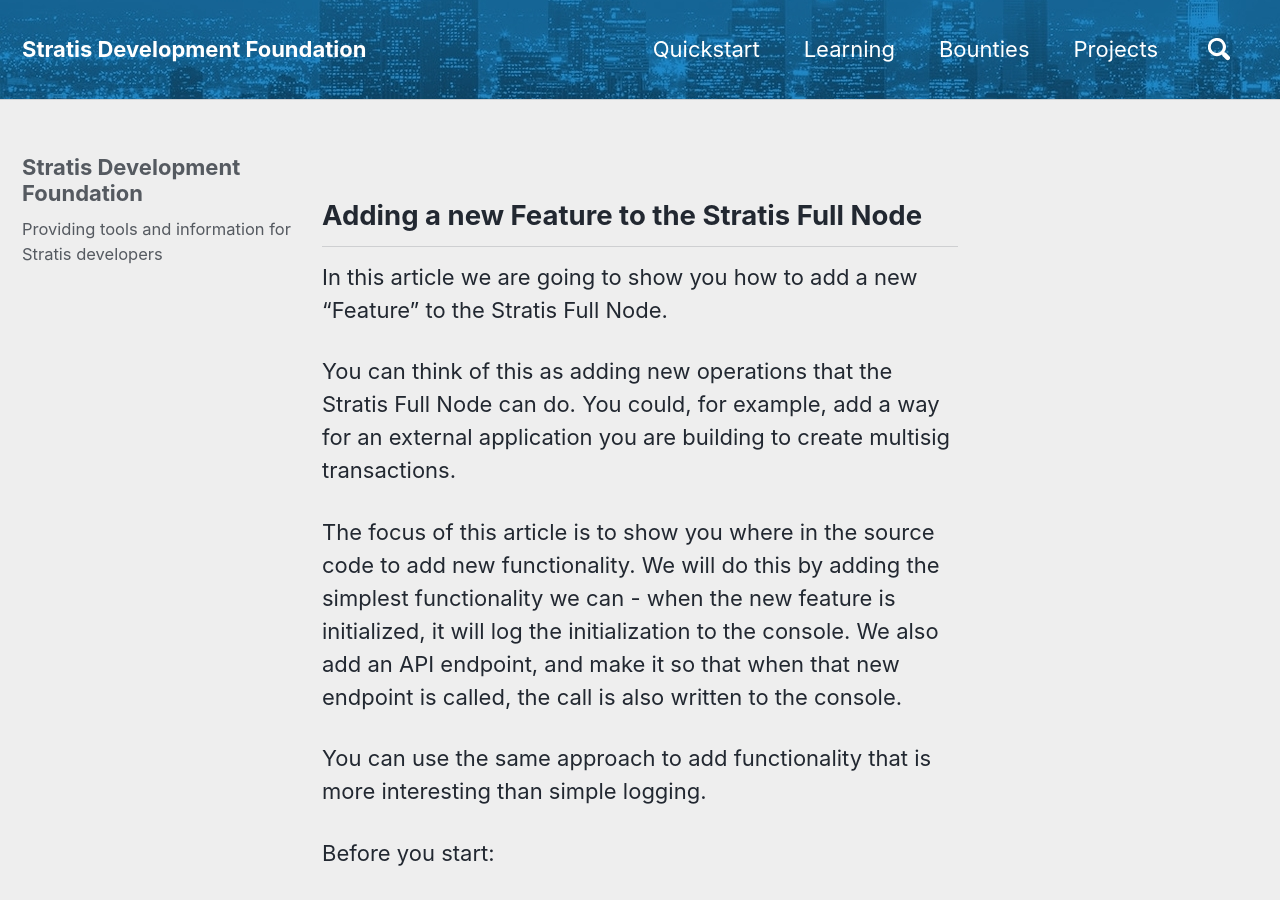
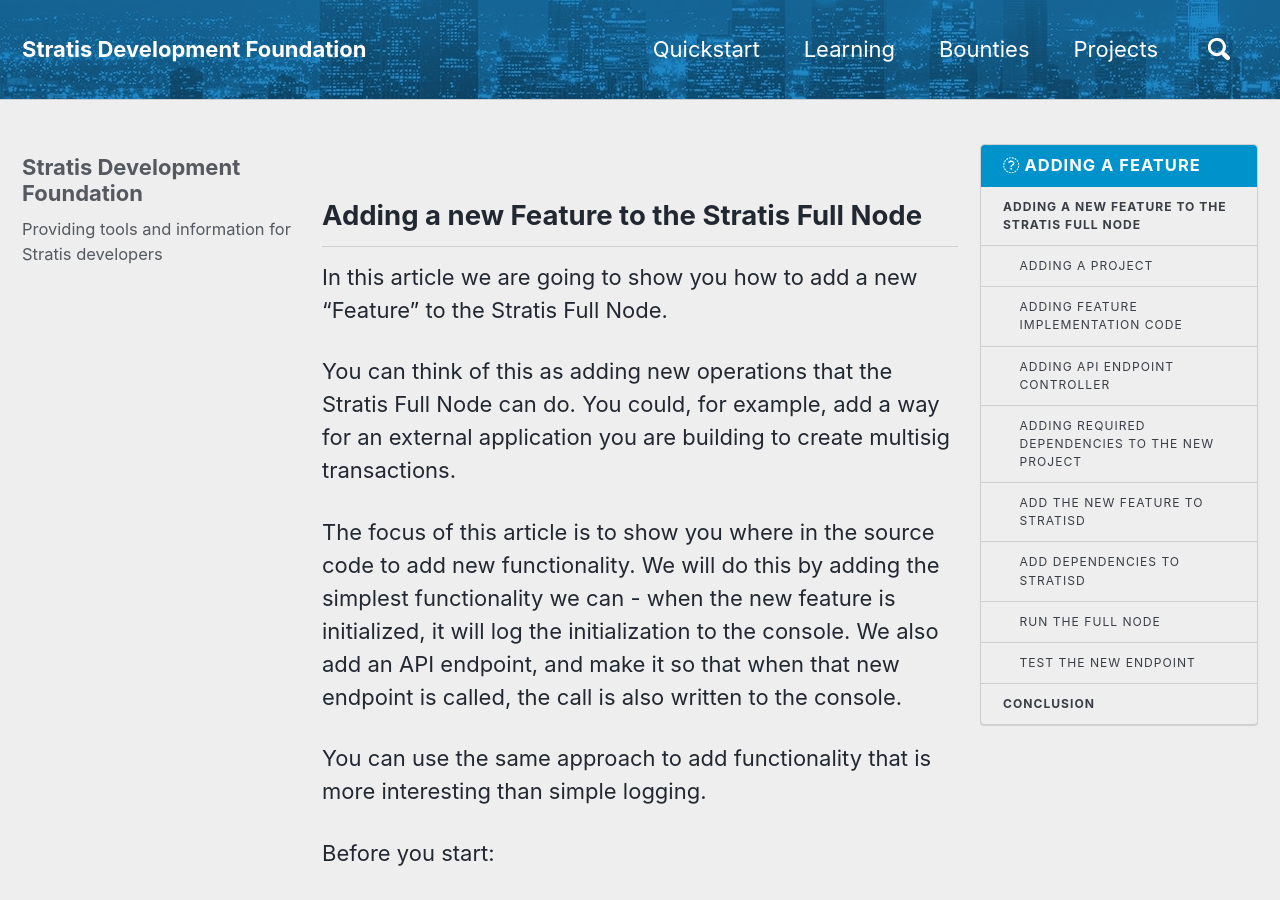
Before and after one commit to StratisDevelopmentFoundation/StratisDevelopmentFoundation.github.io, a Jekyll site: the page built from _posts/2018-04-09-FullNode-features.md, in a window 1280 px wide and 900 px high. Built offline with Jekyll 4.4.1, drawn with Linux system fonts in a browser that asks for light colours; nearby versions of some CDN libraries.

Commit message:
add TOC to feature article

```diff
--- a/_posts/2018-04-09-FullNode-features.md
+++ b/_posts/2018-04-09-FullNode-features.md
@@ -4,6 +4,9 @@
 permalink: /add_feature/
 categories: code_sample
 post_importance: 1
+toc: true
+toc_label: "Adding A Feature"
+toc_icon: "x"
 ---
 ## Adding a new Feature to the Stratis Full Node
 
```
